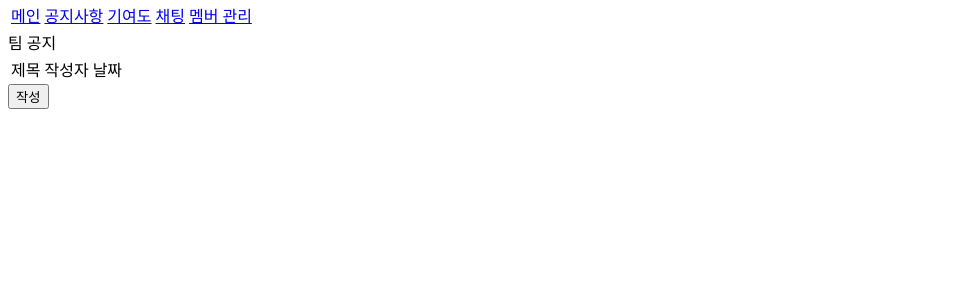
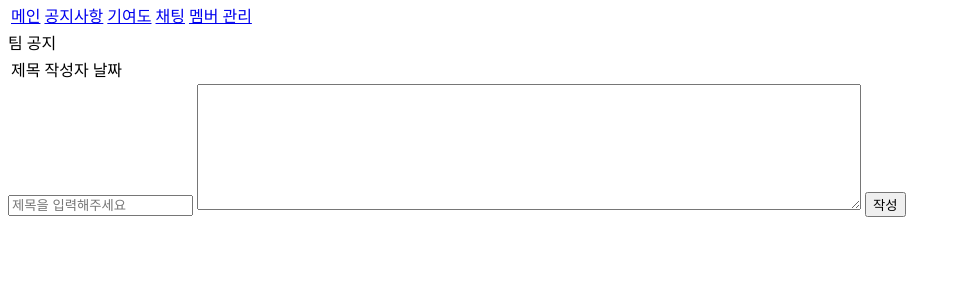
Before and after one commit to owlsogul/Gitathon, a Django app: template teamproject/templates/teamproject/notice.html in a window 1280 px wide. Shown: the part 32-332 px from the top of the page, without its empty margins (0-961 px from the left). Run offline with Django 3.2, Linux system fonts and the light colour scheme; the template is opened without the code that fills it, so the values that code supplies are empty.

Commit message:
notice 작성 html

```diff
--- a/teamproject/templates/teamproject/notice.html
+++ b/teamproject/templates/teamproject/notice.html
@@ -37,7 +37,12 @@
     </tr>
     {% endfor %}
   </table>
-  <input type="button" name="" value="작성">
+  <form class="" action="../team_notice_post" method="post">
+    <input type="text" name="title" value="" placeholder="제목을 입력해주세요">
+    <textarea name="content" rows="8" cols="80"></textarea>
+    <input type="hidden" name="teamId" value="{{ teamId }}">
+    <input type="submit" name="" value="작성">
+  </form>
 </div>
 
 {% endblock %}
```
